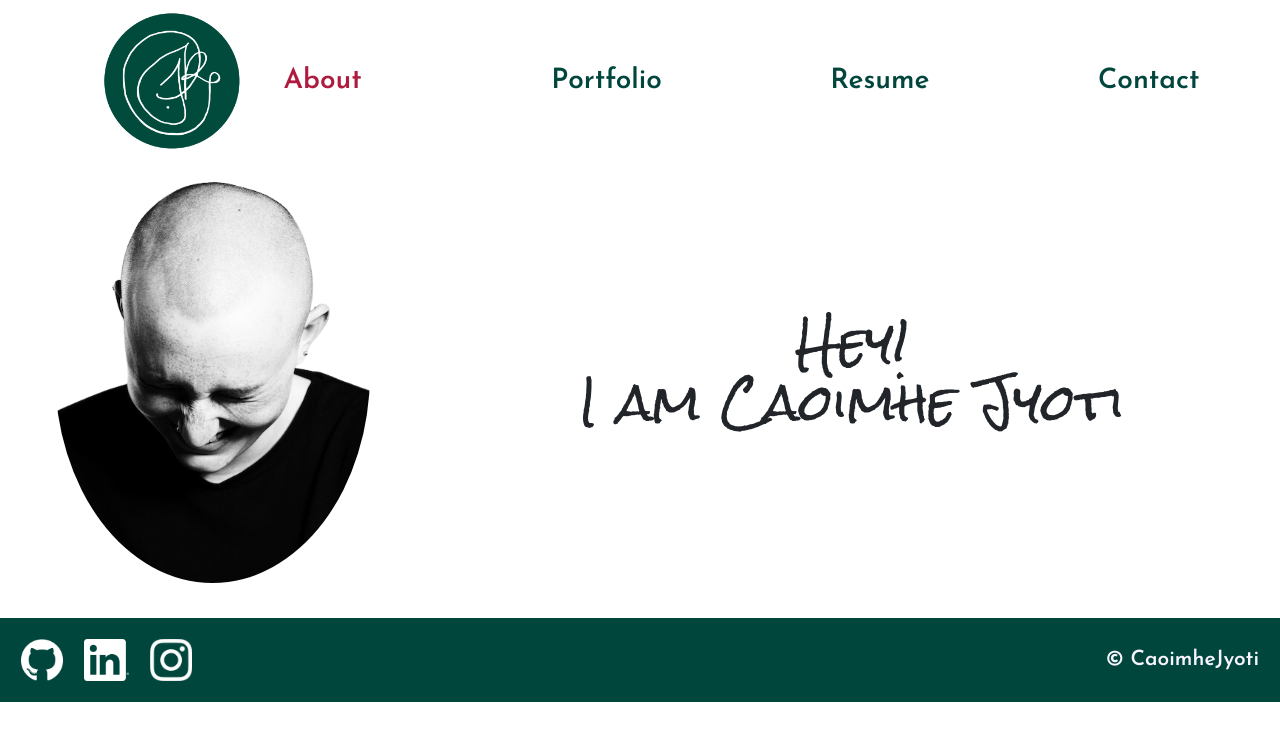
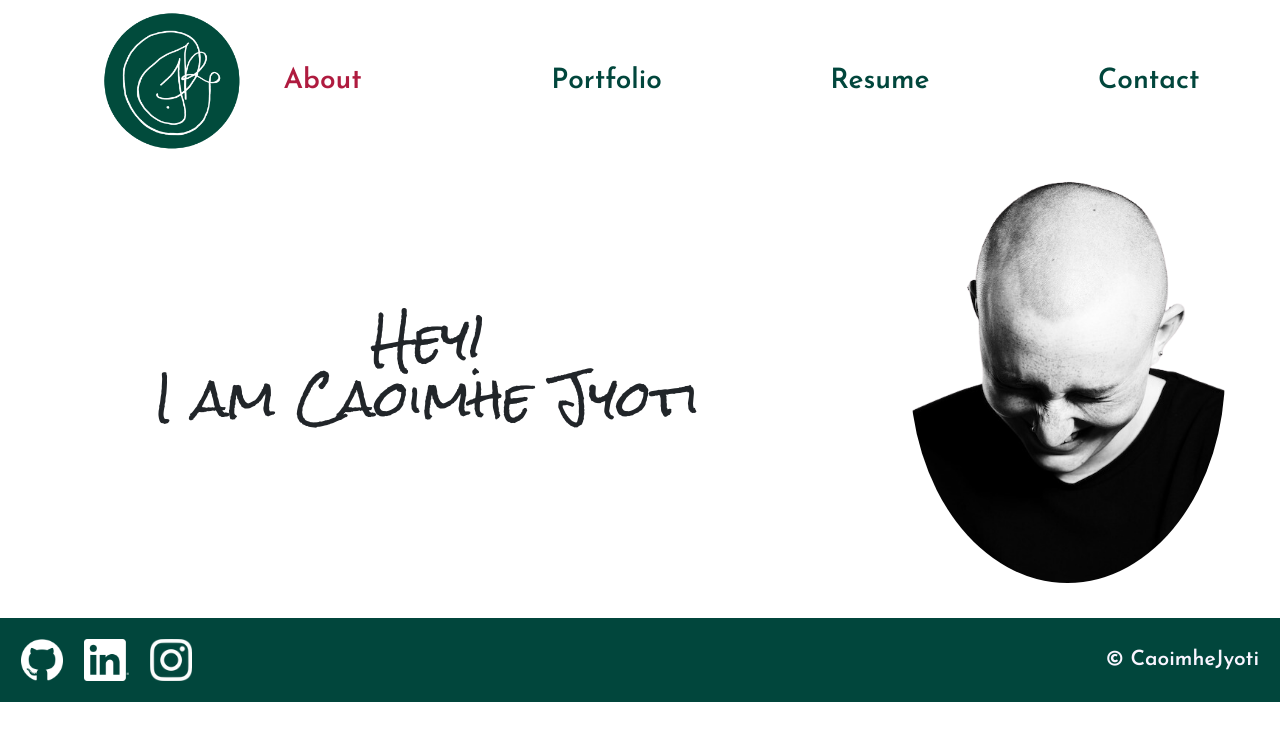
Before and after one commit to caoimhejyoti/caoimhejyoti-react, a React (Create React App) app: page / in a window 1280 px wide. Shown: the top 740 px of the page. Built offline with nearby package versions, Linux system fonts and the light colour scheme.

Commit message:
reordering post nav changes

```diff
--- a/src/pages/About.js
+++ b/src/pages/About.js
@@ -14,12 +14,12 @@ export default function About() {
   return (
     <div>
       <div className="hero">
+        <h1 className="myh1">
+          Hey! <br />I am Caoimhe Jyoti
+        </h1>
         <div style={bubbleStyle}>
           <img style={laughStyle} src={laugh} alt="CaoimheJyoti laughing" />
         </div>
-        <h1 className="myh1">
-          Hey! <br />I am Caoimhe Jyoti
-        </h1>
       </div>
       {/* <div></div> */}
     </div>
```
